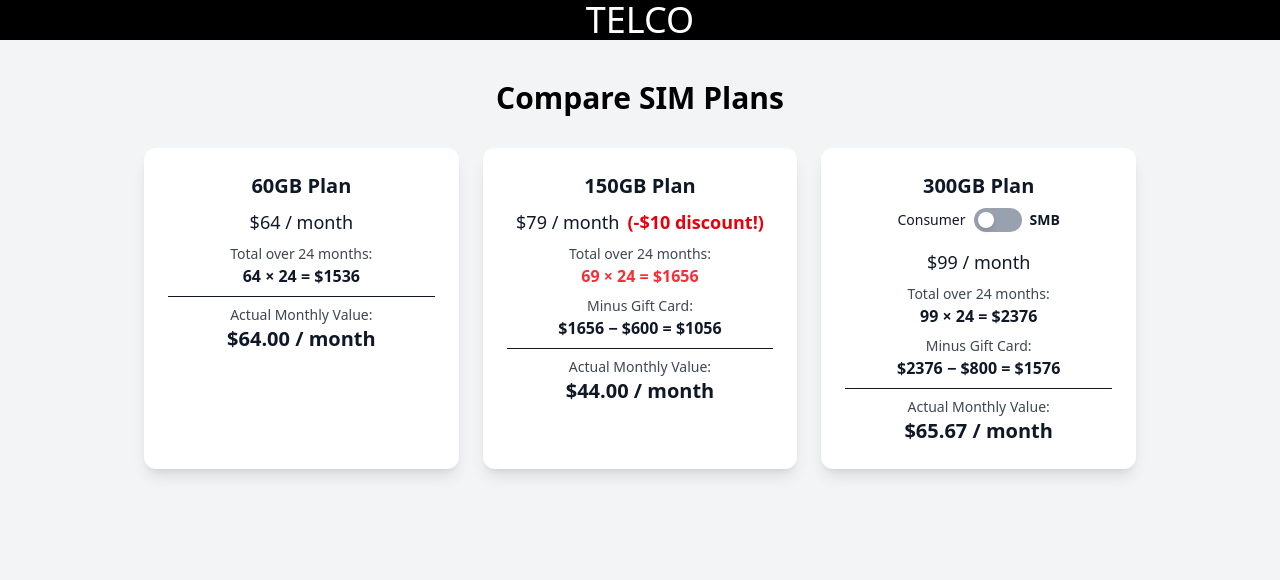
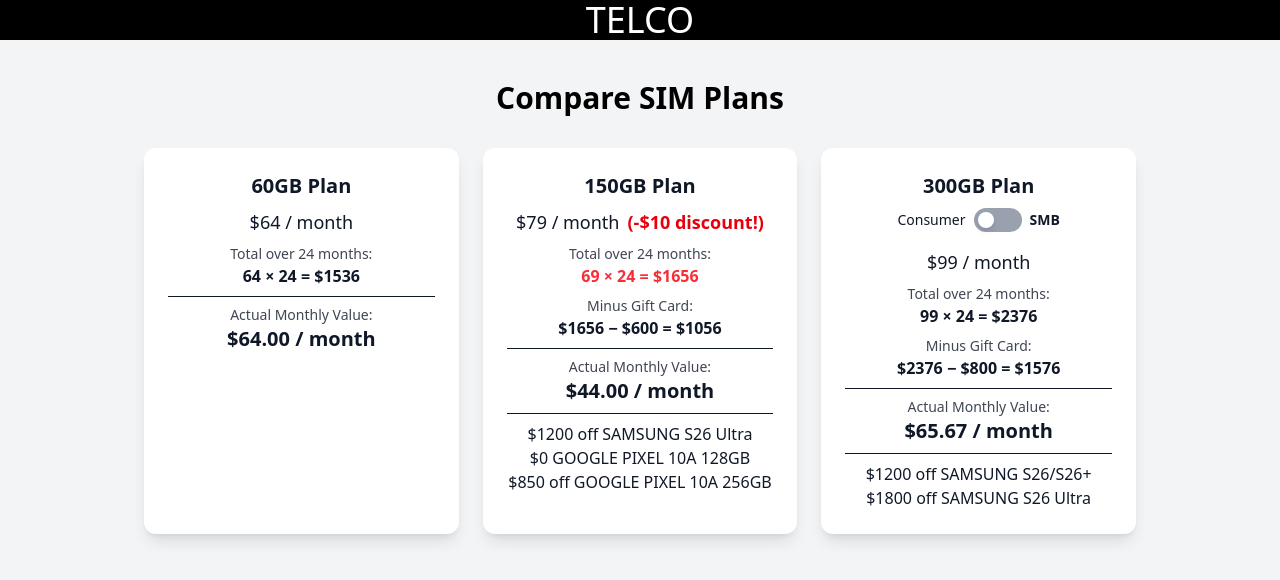
Before and after one commit to m011amad/telco, a React (Vite) app in the folder telco/: page / in a window 1280 px wide. Shown: the top 580 px of the page. Built offline with nearby package versions, Linux system fonts and the light colour scheme.

Commit message:
handsets added

```diff
--- a/telco/src/Plans.jsx
+++ b/telco/src/Plans.jsx
@@ -125,11 +125,25 @@ const PhonePlans = () => {
                       SMB Offer Active (${plans[1].giftCard} Gift Card)
                     </span>
                   )}
+
                   {is300GB && plans[2].hasSMB && (
                     <span className="inline-block bg-green-600 text-white px-3 py-1 rounded-full text-sm font-semibold">
                       SMB Offer Active (${plans[2].giftCard} Gift Card)
                     </span>
                   )}
+                </div>
+              )}
+              {is150GB && (
+                <div className="mt-2 pt-2 border-t">
+                  <p>$1200 off SAMSUNG S26 Ultra</p>
+                  <p>$0 GOOGLE PIXEL 10A 128GB</p>
+                  <p>$850 off GOOGLE PIXEL 10A 256GB</p>
+                </div>
+              )}
+              {is300GB && (
+                <div className="mt-2 pt-2 border-t">
+                  <p>$1200 off SAMSUNG S26/S26+</p>
+                  <p>$1800 off SAMSUNG S26 Ultra</p>
                 </div>
               )}
             </div>
```
